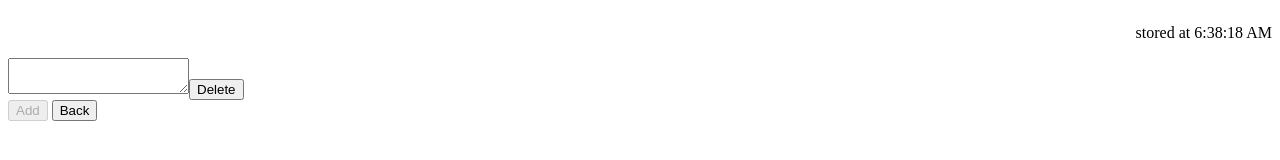
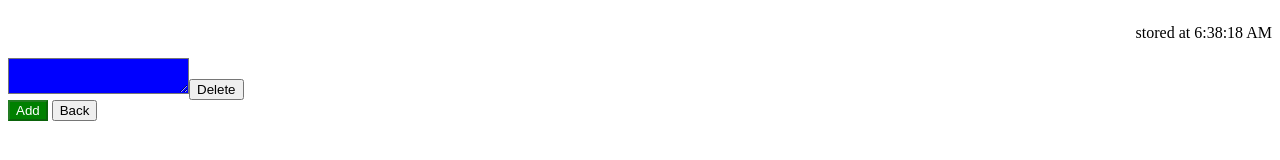
Before and after one commit to izcheung/COMP4537, a plain HTML site: page labs/1/writer.html in a window 1280 px wide. Both pictures are taken after a click on the button "Add". Drawn offline with Linux system fonts and the light colour scheme.

Commit message:
style: add colors

```diff
--- a/labs/1/css/style.css
+++ b/labs/1/css/style.css
@@ -2,3 +2,18 @@
     display: flex;
     justify-content: flex-end;
 }
+
+textarea {
+    background-color: blue;
+    color: white
+}
+
+#add-button {
+    background-color: green;
+    color: white
+}
+
+.delete-button {
+    background-color: orange;
+    color: white
+}
```
